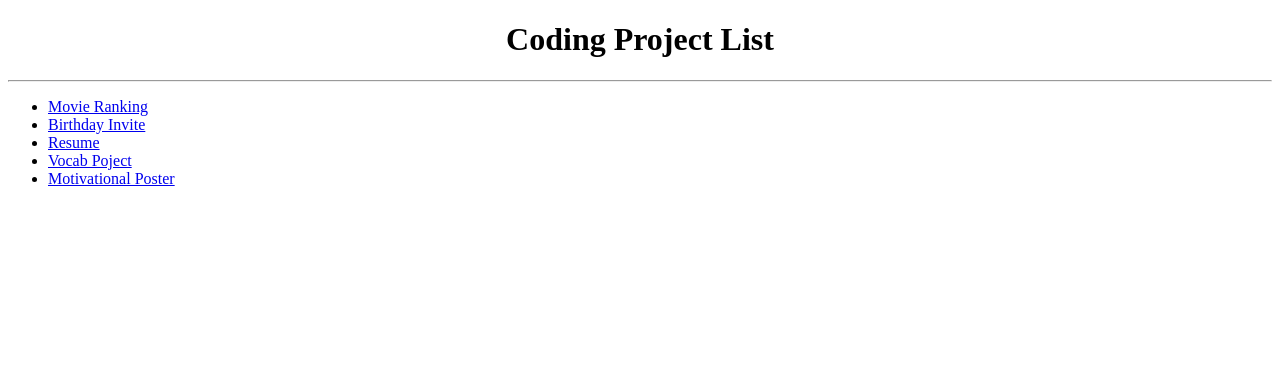
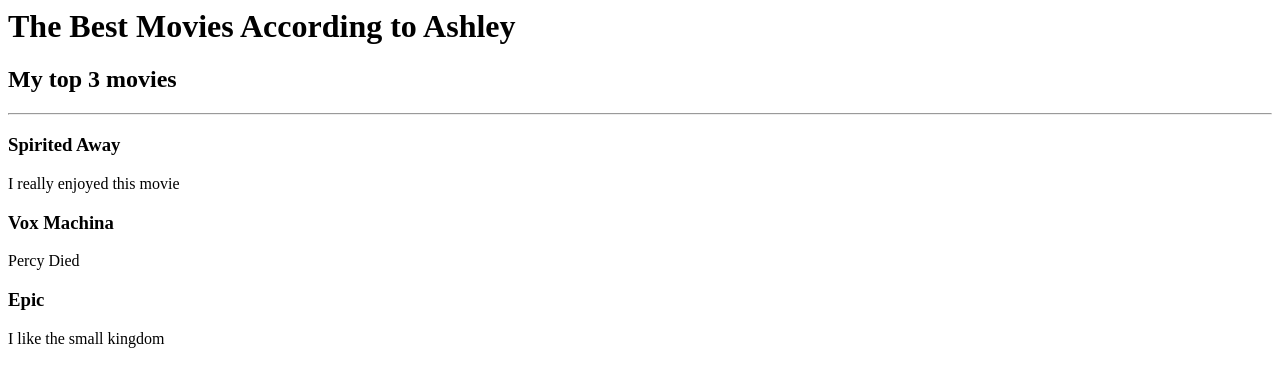
Before and after one commit to TinyBlueBird/projects.html, a plain HTML site: page index.html in a window 1280 px wide. Drawn offline with Linux system fonts and the light colour scheme.

Commit message:
Add files via upload

```diff
--- a/index.html
+++ b/index.html
@@ -1,20 +1,10 @@
-<!DOCTYPE html>
-<html lang="en">
-<head>
-    <meta charset="UTF-8">
-    <meta name="viewport" content="width=device-width, initial-scale=1.0">
-    <title>Project Folder</title>
-    <link rel="stylesheet" href="style.css"/>
-</head>
-<body>
-    <h1>Coding Project List</h1>
-    <hr>
-    <ul>
-       <li><a href="../2.4 Movie Ranking Project/">Movie Ranking</a></li>
-       <li><a href="../3.4 Birthday Invite Project/">Birthday Invite</a></li>
-       <li><a href="../4.6 Capstone Project/index.html">Resume</a></li>
-       <li><a href="../5.4+Color+Vocab+Project/index.html">Vocab Poject</a></li>
-       <li><a href="../6.4+Motivation+Meme+Project/index.html">Motivational Poster</a></li>
-    </ul>
-</body>
-</html>
+<!-- Write your code below -->
+ <h1>The Best Movies According to Ashley</h1>
+ <h2>My top 3 movies</h2>
+ <hr>
+ <h3>Spirited Away</h3>
+ <p>I really enjoyed this movie</p>
+ <h3>Vox Machina</h3>
+ <p>Percy Died</p>
+ <h3>Epic</h3>
+<p>I like the small kingdom</p>
```
